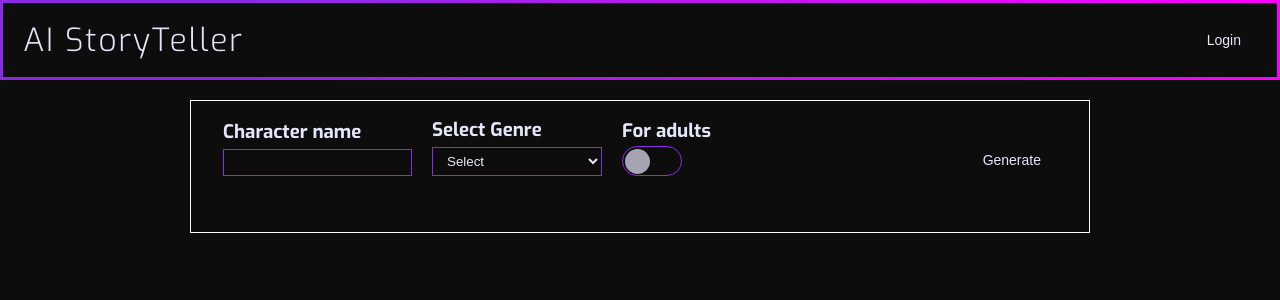
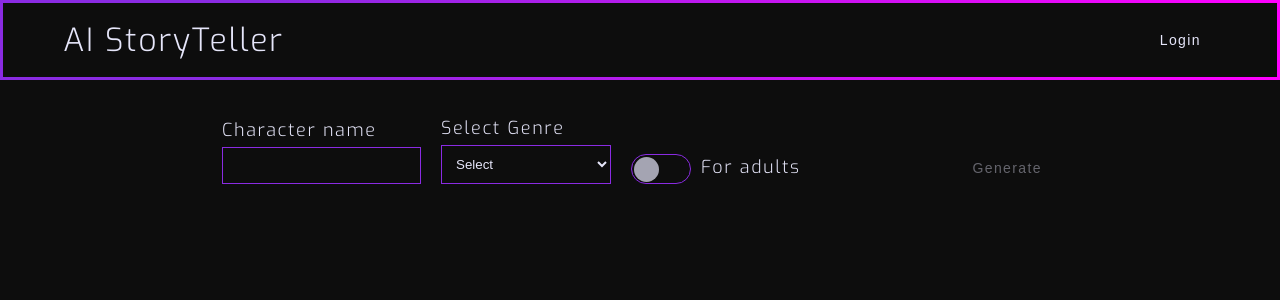
Before and after one commit to LejNur/ai-story-teller, a Next.js app: page / in a window 1280 px wide. Shown: the top 300 px of the page. Built offline with nearby package versions, Linux system fonts and the light colour scheme.

Commit message:
style:inputBox, windowBox, button and mixins

```diff
--- a/src/components/Atoms/Button/Button.module.scss
+++ b/src/components/Atoms/Button/Button.module.scss
@@ -5,6 +5,7 @@
   background-color: transparent;
   color: var(--lavander);
   font-size: 14px;
+  letter-spacing: 1.4px;
   @include hover-transition();
 
   &:hover {
@@ -13,11 +14,11 @@
       var(--blue-violet) 20%,
       var(--fuchsia) 100%
     );
-    font-size: 16px;
-    letter-spacing: 1.6px;
   }
 
   &:disabled {
+    color: var(--lavander);
+    opacity: 0.4;
     &:hover {
       background: none;
       font-size: 14px;
--- a/src/components/Atoms/Button/Button.tsx
+++ b/src/components/Atoms/Button/Button.tsx
@@ -3,7 +3,7 @@ import style from "./Button.module.scss";
 
 interface ButtonProps {
   label: string;
-  onClick: () => void;
+  onClick?: () => void;
   disabled?: boolean;
 }
 
--- a/src/components/Molecules/Header/Header.module.scss
+++ b/src/components/Molecules/Header/Header.module.scss
@@ -2,7 +2,7 @@
   display: flex;
   align-items: center;
   justify-content: space-between;
-  padding: 20px;
+  padding: 20px 60px;
   height: 80px;
   width: 100%;
   border-image: linear-gradient(
--- a/src/components/Molecules/InputBox/InputBox.module.scss
+++ b/src/components/Molecules/InputBox/InputBox.module.scss
@@ -3,9 +3,13 @@
     padding: 5px;
     border: 1px solid purple;
     @include field();
+
+    &:focus {
+      outline: solid 0.5px var(--lavander);
+    }
   }
 
   h3 {
-    margin-bottom: 5px;
+    @include field-label();
   }
 }
--- a/src/components/Molecules/SelectBox/SelectBox.module.scss
+++ b/src/components/Molecules/SelectBox/SelectBox.module.scss
@@ -10,6 +10,6 @@
   }
 
   h3 {
-    margin-bottom: 5px;
+    @include field-label();
   }
 }
--- a/src/components/Molecules/SwitchBox/SwitchBox.module.scss
+++ b/src/components/Molecules/SwitchBox/SwitchBox.module.scss
@@ -1,5 +1,9 @@
 .switch_box {
-  h3 {
-    margin-bottom: 3.5px;
+  display: flex;
+  align-items: center;
+  gap: 10px;
+
+  h4 {
+    @include field-label();
   }
 }
--- a/src/components/Molecules/SwitchBox/SwitchBox.tsx
+++ b/src/components/Molecules/SwitchBox/SwitchBox.tsx
@@ -12,8 +12,8 @@ export default function SwitchBox(props: SwitchBoxProps) {
   const { label, value, setValue } = props;
   return (
     <div className={style.switch_box}>
-      <h3>{label}</h3>
       <Switch active={value} setActive={setValue} />
+      <h4>{label}</h4>
     </div>
   );
 }
--- a/src/components/Organism/Window/WindowBox.module.scss
+++ b/src/components/Organism/Window/WindowBox.module.scss
@@ -2,6 +2,5 @@
   width: 100%;
   max-width: 900px;
   margin: auto;
-  border: 1px solid white;
   padding: 1rem 2rem;
 }
--- a/src/styles/Home.module.scss
+++ b/src/styles/Home.module.scss
@@ -15,7 +15,19 @@
     }
 
     .response {
-      @include window-style(100%);
+      margin: 50px 30px;
+      letter-spacing: 1.4px;
+      line-height: 1.8;
+      font-size: 18px;
+
+      Button {
+        margin-top: 20px;
+      }
+    }
+
+    .loading {
+      text-align: center;
+      margin-block: 100px;
     }
   }
 }
--- a/src/styles/default/_mixins.scss
+++ b/src/styles/default/_mixins.scss
@@ -13,4 +13,12 @@
   background-color: transparent;
   color: var(--lavander);
   border: 1px solid var(--blue-violet);
+  padding: 10px;
 }
+
+@mixin field-label() {
+  font-size: 18px;
+  font-weight: 300;
+  letter-spacing: 1.6px;
+  margin-bottom: 5px;
+}
```
